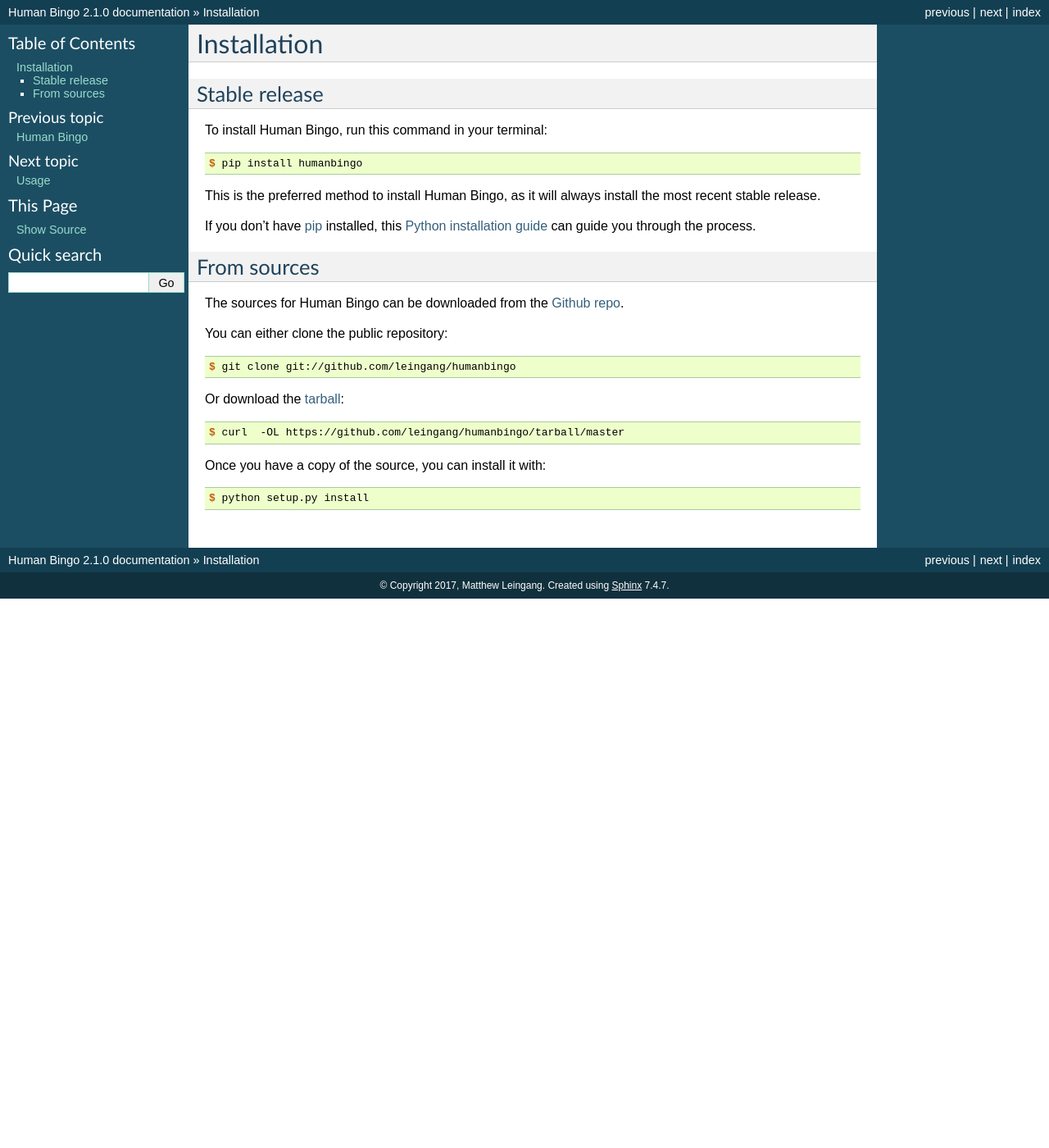
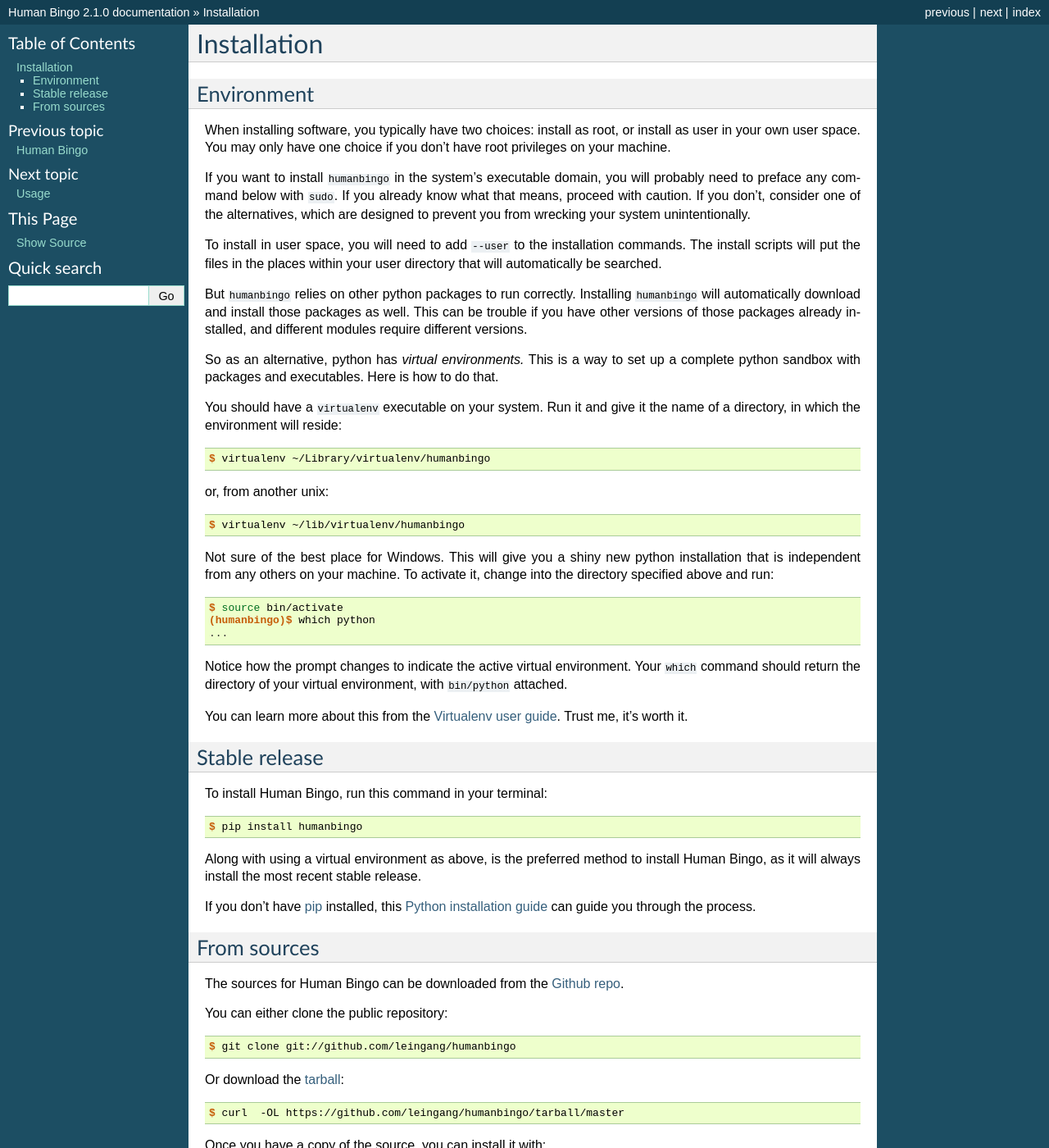
Before and after one commit to leingang/humanbingo, a Sphinx documentation site: the page built from docs/installation.rst, in a window 1280 px wide and 1400 px high. Shown: the whole window at 82% size. Built offline with Sphinx 7.4.7, drawn with Linux system fonts in a browser that asks for light colours; pages that are not in the unit, such as notebooks, are missing from menus.

Commit message:
Update documentation, explain virtual environments

```diff
--- a/docs/installation.rst
+++ b/docs/installation.rst
@@ -3,6 +3,67 @@
 ============
 Installation
 ============
+
+Environment
+-----------
+
+When installing software, you typically have two choices: install as root,
+or install as user in your own user space.  You may only have one choice
+if you don't have root privileges on your machine.
+
+If you want to install :code:`humanbingo` in the system's executable domain,
+you will probably need to preface any command below with :code:`sudo`.
+If you already know what that means, proceed with caution.  If you don't,
+consider one of the alternatives, which are designed to prevent you from
+wrecking your system unintentionally.
+
+To install in user space, you will need to add :code:`--user` to the
+installation commands.  The install scripts will put the files in the
+places within your user directory that will automatically be searched.
+
+But :code:`humanbingo` relies on other python packages to run correctly.
+Installing :code:`humanbingo` will automatically download and install those
+packages as well.  This can be trouble if you have other versions of
+those packages already installed, and different modules require different
+versions.
+
+So as an alternative, python has *virtual environments.*  This is a way
+to set up a complete python sandbox with packages and executables.  Here
+is how to do that.
+
+You should have a :code:`virtualenv` executable on your system.  Run
+it and give it the name of a directory, in which the environment will
+reside:
+
+.. code-block:: console
+
+    $ virtualenv ~/Library/virtualenv/humanbingo
+
+or, from another unix:
+
+.. code-block:: console
+
+    $ virtualenv ~/lib/virtualenv/humanbingo
+
+Not sure of the best place for Windows.
+This will give you a shiny new python installation that is independent
+from any others on your machine.  To activate it, change into the
+directory specified above and run:
+
+.. code-block:: console
+
+    $ source bin/activate
+    (humanbingo)$ which python
+    ...
+
+Notice how the prompt changes to indicate the active virtual environment.
+Your :code:`which` command should return the directory of your virtual
+environment, with :code:`bin/python` attached.
+
+You can learn more about this from the `Virtualenv user guide`_.
+Trust me, it's worth it.
+
+.. _Virtualenv user guide: https://virtualenv.pypa.io/en/stable/userguide/
 
 
 Stable release
@@ -14,7 +75,8 @@
 
     $ pip install humanbingo
 
-This is the preferred method to install Human Bingo, as it will always install the most recent stable release.
+Along with using a virtual environment as above, is the preferred method to
+install Human Bingo, as it will always install the most recent stable release.
 
 If you don't have `pip`_ installed, this `Python installation guide`_ can guide
 you through the process.
```
Also changed, not shown: README.rst (+43 -21 lines).
